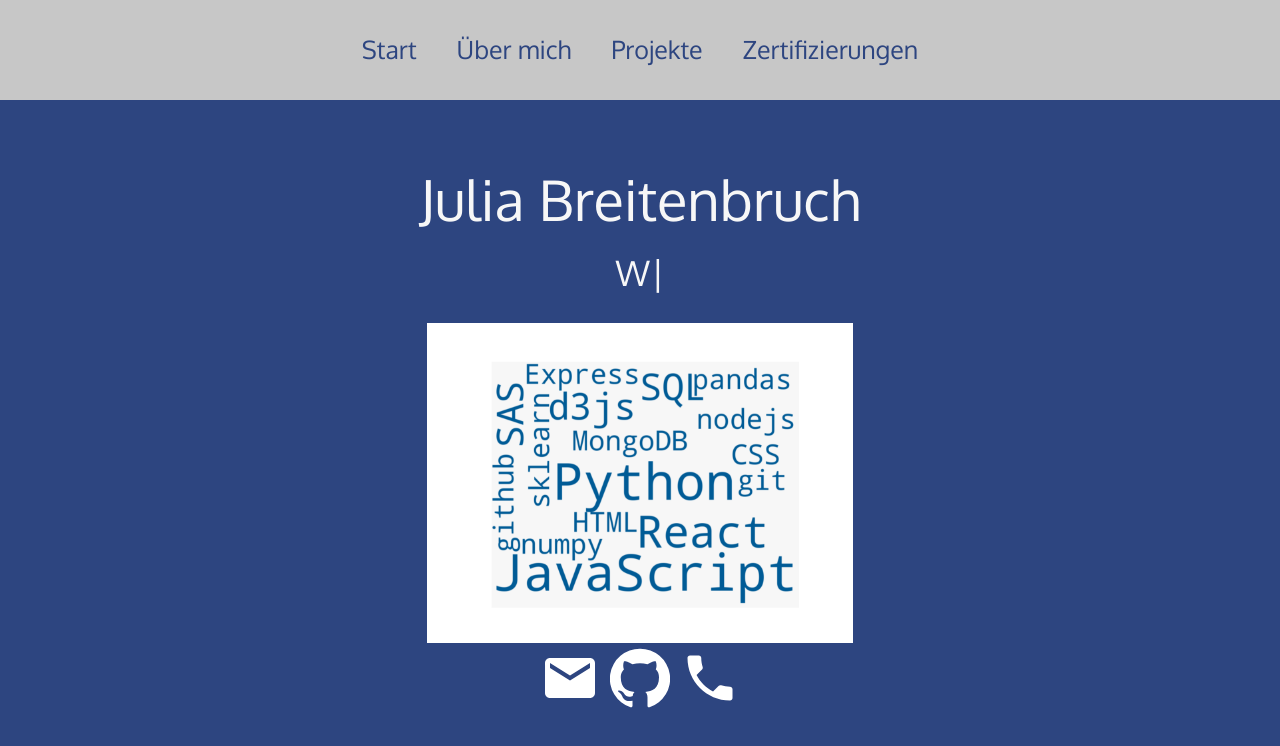
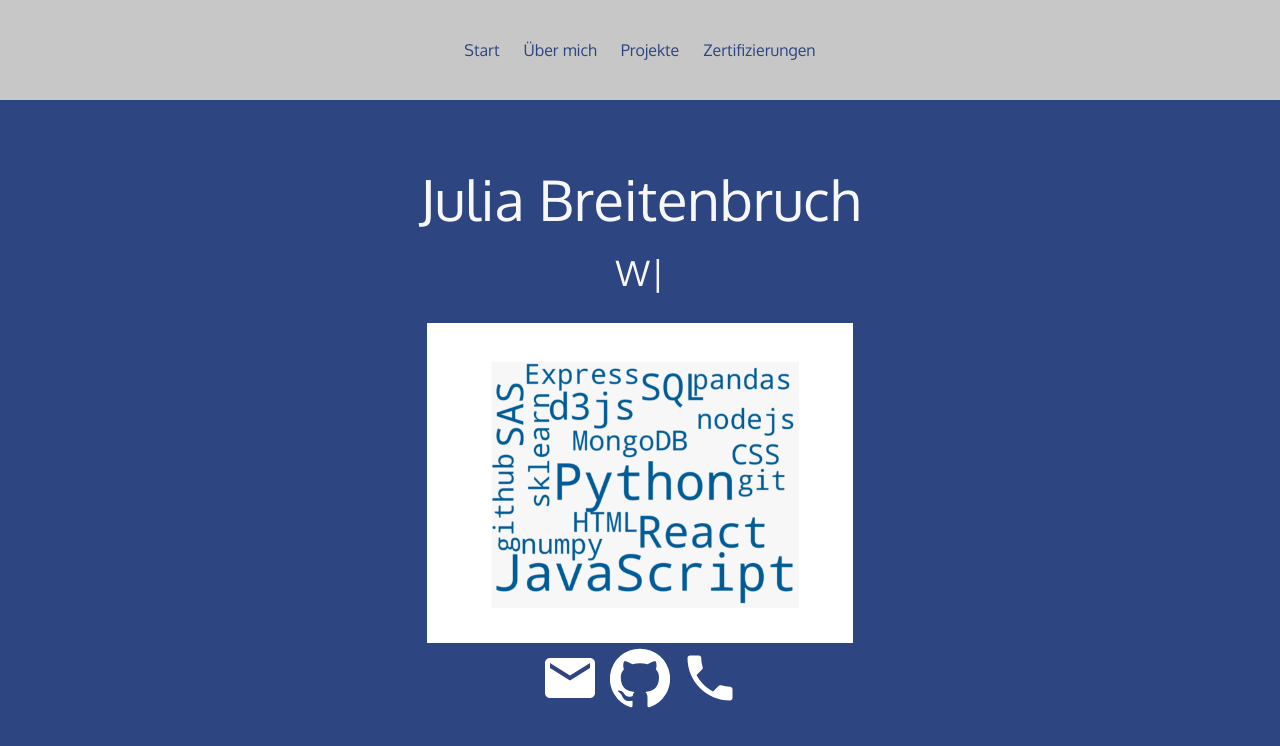
Before and after one commit to JBreitenbr/super-duper-dollop, a React (Create React App) app: page / in a window 1280 px wide. Shown: the top 746 px of the page. Built offline with nearby package versions, Linux system fonts and the light colour scheme.

Commit message:
Update Navbar.css

```diff
--- a/src/styles/Navbar.css
+++ b/src/styles/Navbar.css
@@ -16,8 +16,8 @@
 .navbar a {
   color: #2d4580;
   text-decoration: none;
-  margin: 20px;
-  font-size: 25px;
+  margin: 12px;
+  font-size: 16px;
 }
 
 .toggleButton {
```
